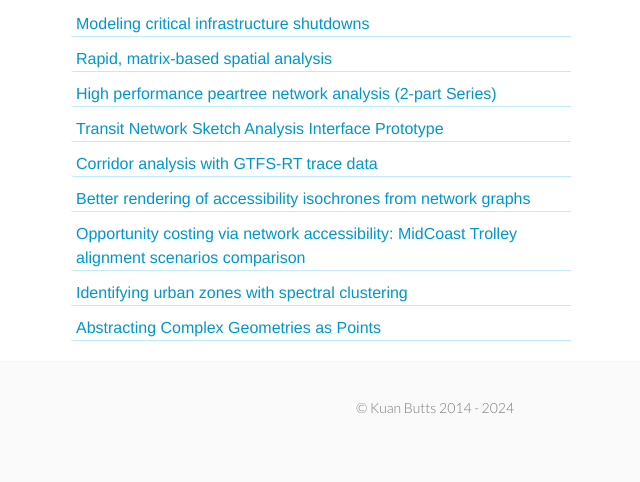
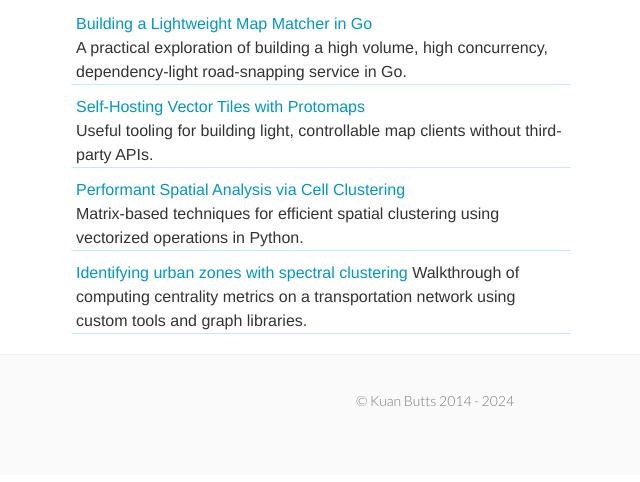
Before and after one commit to kuanb/kuanb.github.io, a Jekyll site: the page built from index.html, in a window 1280 px wide. Shown: the part 909-1391 px from the top of the page, without its empty margins (205-845 px from the left). Built offline with Jekyll 4.4.1, drawn with Linux system fonts in a browser that asks for light colours.

Commit message:
fix blurbs and update short list of blog posts

```diff
--- a/index.html
+++ b/index.html
@@ -64,31 +64,16 @@ layout: default
         Select posts from <a href="http://kuanbutts.com/blog/">blog</a>
       </h4>
       <div class="blog-post">
-        <a href="2018/11/19/graph-tool-drive-network-stress-test/">Modeling critical infrastructure shutdowns</a>
+        <a href="2020/08/25/simplified-map-matching/">Building a Lightweight Map Matcher in Go</a><br>A practical exploration of building a high volume, high concurrency, dependency-light road-snapping service in Go.
       </div>
       <div class="blog-post">
-        <a href="2018/11/09/meshgrids/">Rapid, matrix-based spatial analysis</a>
+        <a href="2020/08/25/simplified-map-matching/">Self-Hosting Vector Tiles with Protomaps</a><br>Useful tooling for building light, controllable map clients without third-party APIs.
       </div>
       <div class="blog-post">
-        <a href="2018/08/17/peartree-to-graph-tool/">High performance peartree network analysis (2-part Series)</a>
+        <a href="2018/11/09/meshgrids/">Performant Spatial Analysis via Cell Clustering</a><br>Matrix-based techniques for efficient spatial clustering using vectorized operations in Python.
       </div>
       <div class="blog-post">
-        <a href="2018/07/14/graph-app-concept/">Transit Network Sketch Analysis Interface Prototype</a>
-      </div>
-      <div class="blog-post">
-        <a href="2018/05/25/comparing-6-18-buses/">Corridor analysis with GTFS-RT trace data</a>
-      </div>
-      <div class="blog-post">
-        <a href="2017/12/16/osmnx-isochrones/">Better rendering of accessibility isochrones from network graphs</a>
-      </div>
-      <div class="blog-post">
-        <a href="2017/12/02/sd-midcoast-access-2/">Opportunity costing via network accessibility: MidCoast Trolley alignment scenarios comparison</a>
-      </div>
-      <div class="blog-post">
-        <a href="2017/10/21/spectral-cluster-berkeley/">Identifying urban zones with spectral clustering</a>
-      </div>
-      <div class="blog-post">
-        <a href="2017/08/17/delaunay-triangulation/">Abstracting Complex Geometries as Points</a>
+        <a href="2017/10/21/spectral-cluster-berkeley/">Identifying urban zones with spectral clustering</a> Walkthrough of computing centrality metrics on a transportation network using custom tools and graph libraries.
       </div>
     </div>
   </div>
```
